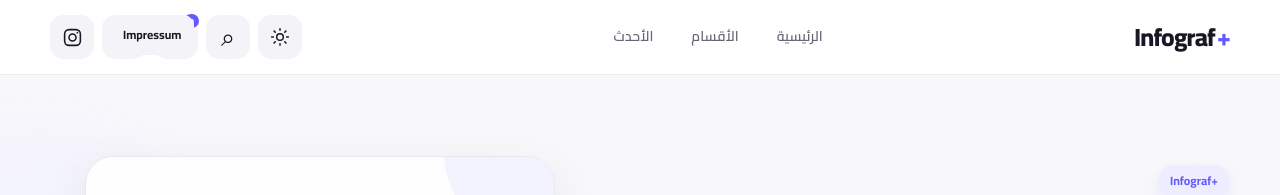
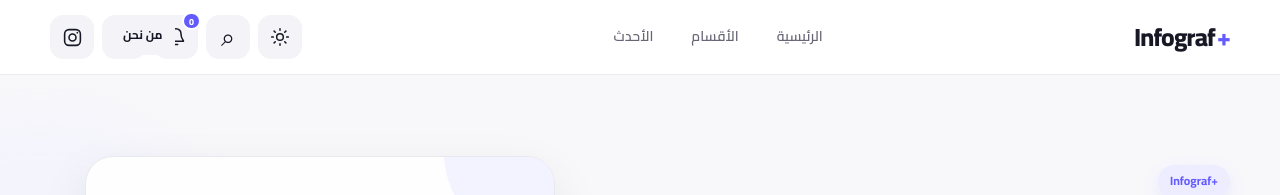
Before and after one commit to dilgash92/infograf-plus, a Jekyll site: the page built from index.html, in a window 1280 px wide. Shown: the top 195 px of the page. Built offline with Jekyll 4.4.1, drawn with Linux system fonts in a browser that asks for light colours.

Commit message:
Remove Impressum link from site navigation

```diff
--- a/_layouts/default.html
+++ b/_layouts/default.html
@@ -607,9 +607,6 @@
           من نحن
         </a>
 
-        <a href="{{ site.baseurl }}/impressum/">
-          Impressum
-        </a>
 
       </nav>
 
```
